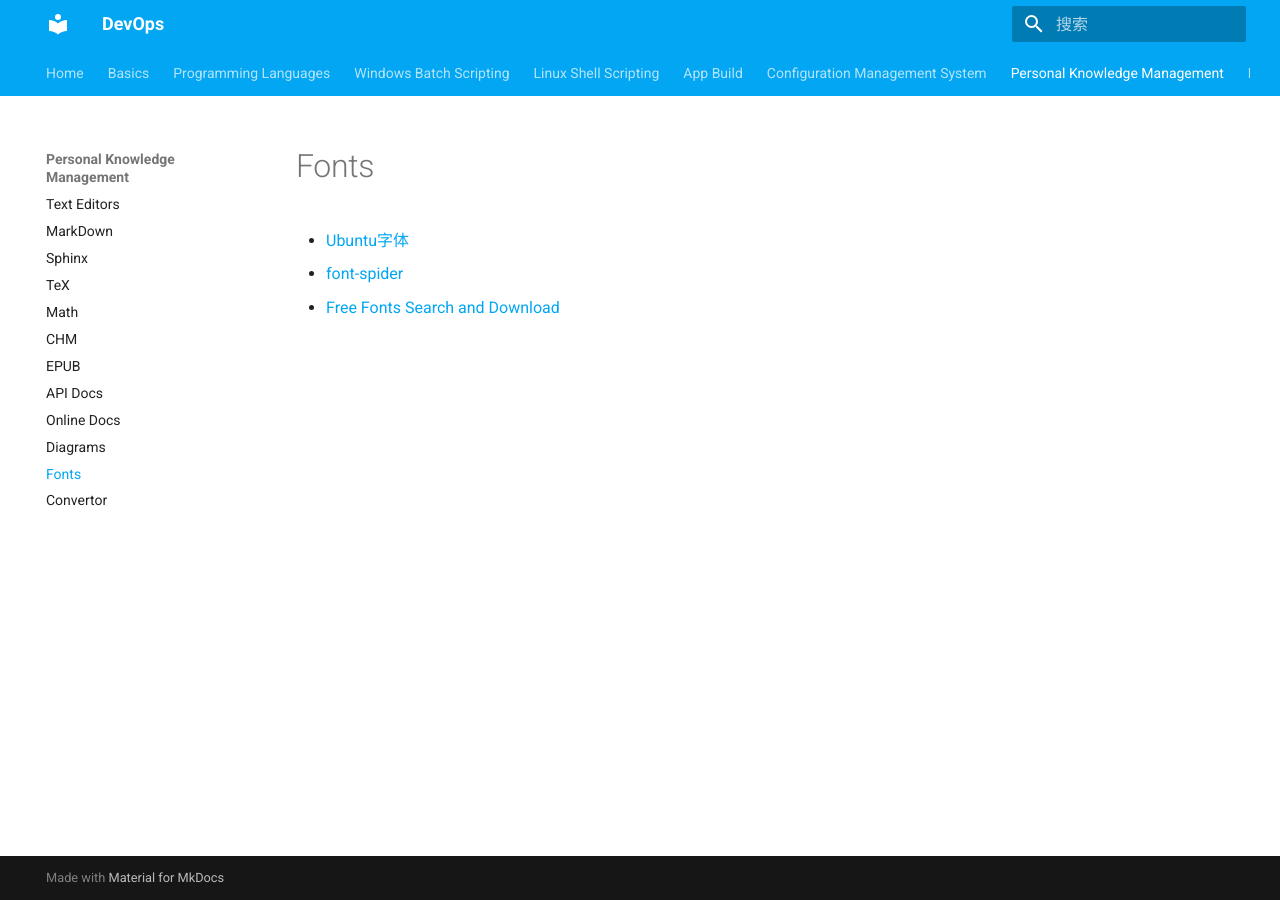
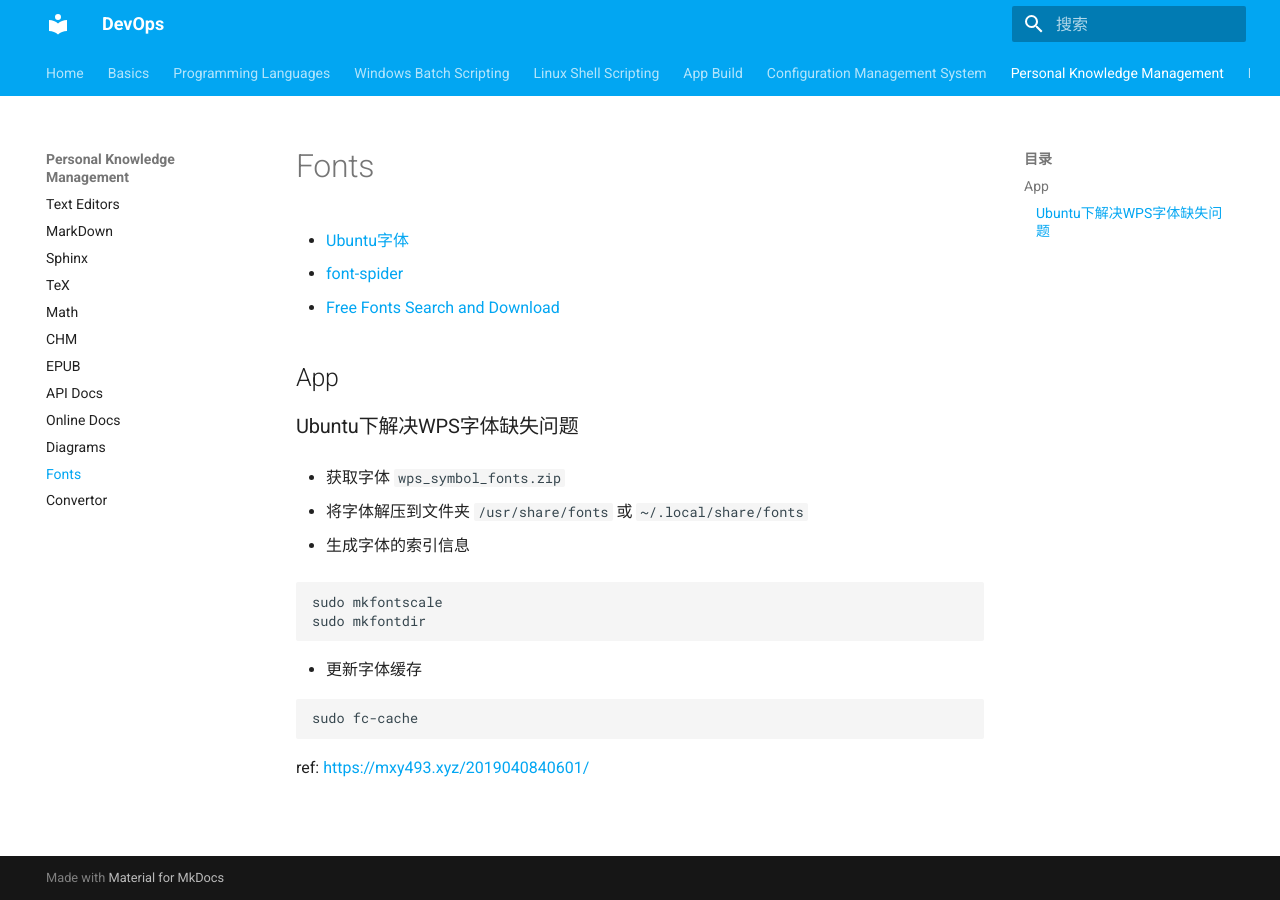
Before and after one commit to cggos/DevOps, an MkDocs documentation site: the page built from docs/06-personal_knowledge_management/type_setting/Fonts.md, in a window 1280 px wide. Built offline with MkDocs 1.6.1 and Material for MkDocs 9.7.7, drawn with Linux system fonts in a browser that asks for light colours.

Commit message:
update docs/06-personal_knowledge_management/type_setting/Fonts.md

````diff
--- a/docs/06-personal_knowledge_management/type_setting/Fonts.md
+++ b/docs/06-personal_knowledge_management/type_setting/Fonts.md
@@ -1,4 +1,28 @@
 # Fonts
+
 * [Ubuntu字体](http://wiki.ubuntu.org.cn/%E5%AD%97%E4%BD%93)
 * [font-spider](https://github.com/aui/font-spider)
 * [Free Fonts Search and Download](https://www.free-fonts.com/)
+
+## App
+
+### Ubuntu下解决WPS字体缺失问题
+
+* 获取字体 `wps_symbol_fonts.zip`
+
+* 将字体解压到文件夹 `/usr/share/fonts` 或 `~/.local/share/fonts`
+
+* 生成字体的索引信息
+
+  ```sh
+  sudo mkfontscale
+  sudo mkfontdir
+  ```
+
+* 更新字体缓存
+
+  ```sh
+  sudo fc-cache
+  ```
+
+ref: https://mxy493.xyz/2019040840601/
````
